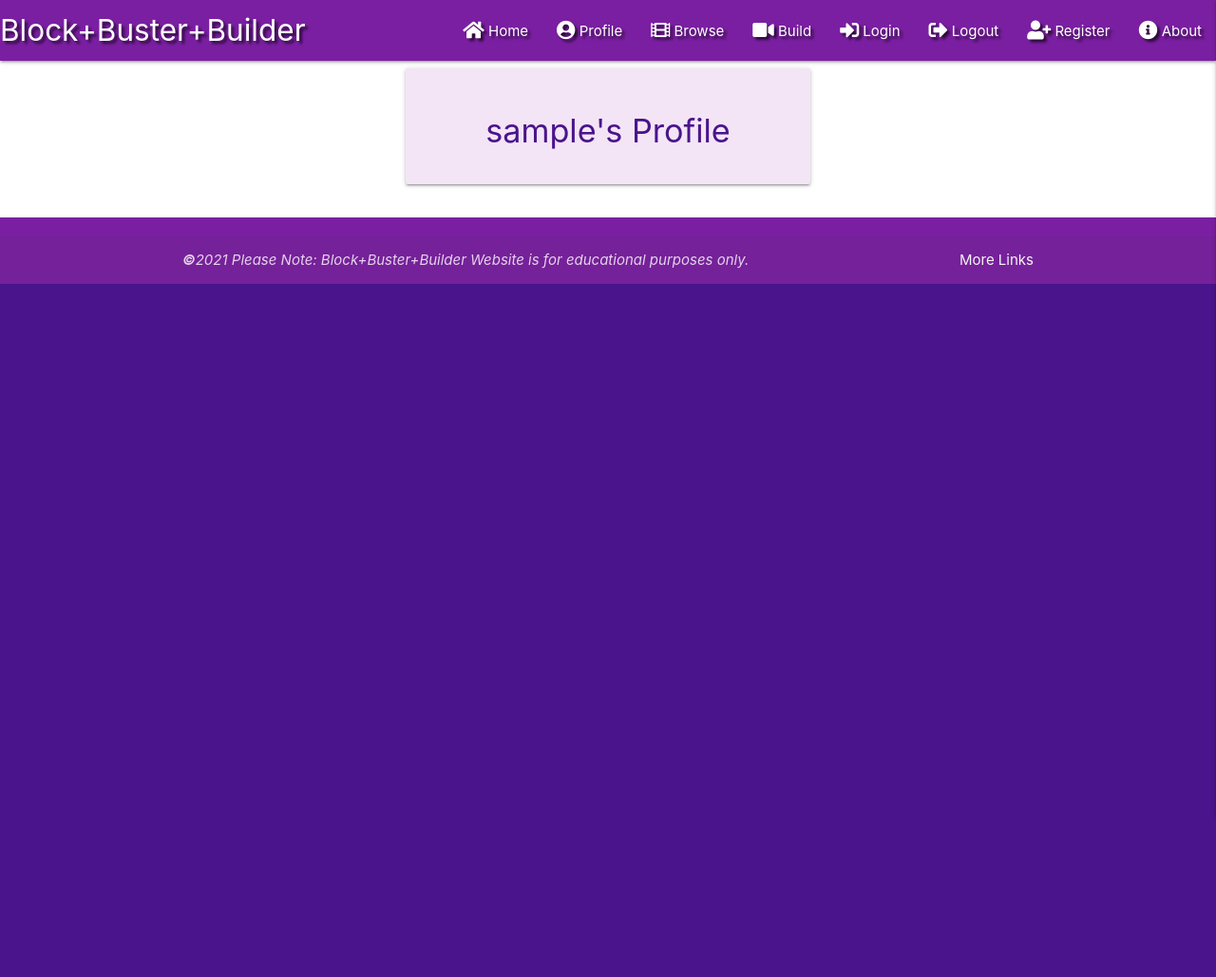
After one commit to charliekranz/blockbuster_MS3, a Flask app: page /profile/1 in a window 1280 px wide. The commit adds this page. Shown: the whole page at 95% size. Run offline with Flask 2, Linux system fonts and the light colour scheme; the visitor is signed in with stand-in values (Sample User, id 1); a database or web service that is not in the repository returns one stand-in record (values such as "Sample title"); some libraries are stand-ins or nearby versions.

Commit message:
Adding session user profile

```diff
--- a/app.py
+++ b/app.py
@@ -22,7 +22,7 @@ mongo = PyMongo(app)
 @app.route("/get_stories")
 def get_stories():
     stories = mongo.db.stories.find()
-    return render_template("blockbusters.html", stories=stories )
+    return render_template("blockbusters.html", stories=stories)
 
 
 @app.route("/register", methods=["GET", "POST"])
@@ -45,22 +45,27 @@ def register():
         # put the new user into 'session' cookie
         session["user"] = request.form.get("username").lower()
         flash("Registration Successful")
+        return redirect(url_for("profile", username=session["user"]))
+
     return render_template("register.html")
 
 
 @app.route("/login", methods=["GET", "POST"])
 def login():
     if request.method == "POST":
-        #check for existing username in database
+        # check for existing username in database
         existing_user = mongo.db.users.find_one(
             {"username": request.form.get("username").lower()})
 
         if existing_user:
             # ensure the hashed password matches the user input
             if check_password_hash(
-                existing_user["password"], request.form.get("password")):
-                    session["user"] = request.form.get("username").lower()
-                    flash("Welcome, {}".format(request.form.get("username")))
+                    existing_user["password"], request.form.get("password")):
+                        session["user"] = request.form.get("username").lower()
+                        flash("Welcome, {}".format(
+                            request.form.get("username")))
+                        return redirect(url_for(
+                            "profile", username=session["user"]))
             else:
                 # invalid password match
                 flash("Sorry - incorrect Password and/or Username")
@@ -74,6 +79,14 @@ def login():
     return render_template("login.html")
 
 
+@app.route("/profile/<username>", methods=["GET", "POST"])
+def profile(username):
+    # get session user's username from database
+    username = mongo.db.users.find_one(
+        {"username": session["user"]})["username"]
+    return render_template("profile.html", username=username)
+
+
 if __name__ == "__main__":
     app.run(host=os.environ.get("IP"),
             port=int(os.environ.get("PORT")),
--- a/templates/base.html
+++ b/templates/base.html
@@ -20,7 +20,8 @@
             <a href="#" data-target="mobile-demo" class="sidenav-trigger right"><i class="fas fa-chevron-circle-down"></i></a>
             <ul class="right hide-on-med-and-down">
                 <li><a href="#"><i class="fas fa-home fa-lg"></i> Home</a></li>
-                <li><a href="#"><i class="fas fa-user-circle fa-lg"></i> Profile</a></li>
+                <li><a href="{{ url_for(
+                    'profile', username=session['user']) }}"><i class="fas fa-user-circle fa-lg"></i> Profile</a></li>
                 <li><a href="{{ url_for('get_stories') }}"><i class="fas fa-film fa-lg"></i> Browse</a></li>
                 <li><a href="#"><i class="fas fa-video fa-lg"></i> Build</a></li>
                 <li><a href="{{ url_for('login') }}"><i class="fas fa-sign-in-alt fa-lg"></i> Login</a></li>
@@ -35,7 +36,8 @@
         <ul class="sidenav" id="mobile-demo">
             <li><h5 class="center-align purple-text text-darken-3">Block+Buster+Builder</h5></li>
             <li><a href="#"><i class="fas fa-home"></i> Home</a></li>
-            <li><a href="#"><i class="fas fa-user-circle"></i> Profile</a></li>
+            <li><a href="{{ url_for(
+                'profile', username=session['user']) }}"><i class="fas fa-user-circle"></i> Profile</a></li>
             <li><a href="{{ url_for('get_stories')  }}"><i class="fas fa-film"></i> Browse</a></li>
             <li><a href="#"><i class="fas fa-video"></i> Build</a></li>
             <li><a href="{{ url_for('login') }}"><i class="fas fa-sign-in-alt"></i> Login</a></li>
--- /dev/null
+++ b/templates/profile.html
@@ -0,0 +1,14 @@
+{% extends "base.html" %}
+{% block content %}
+
+    <div class="row">
+        <div class="col s12 m6 offset-m3" >
+            <div class="card-panel purple lighten-5">
+                <h4 class="center-align purple-text text-darken-4">
+                    {{ username }}'s Profile
+                </h4>
+            </div>
+        </div>
+    </div>
+
+{% endblock %}
```
